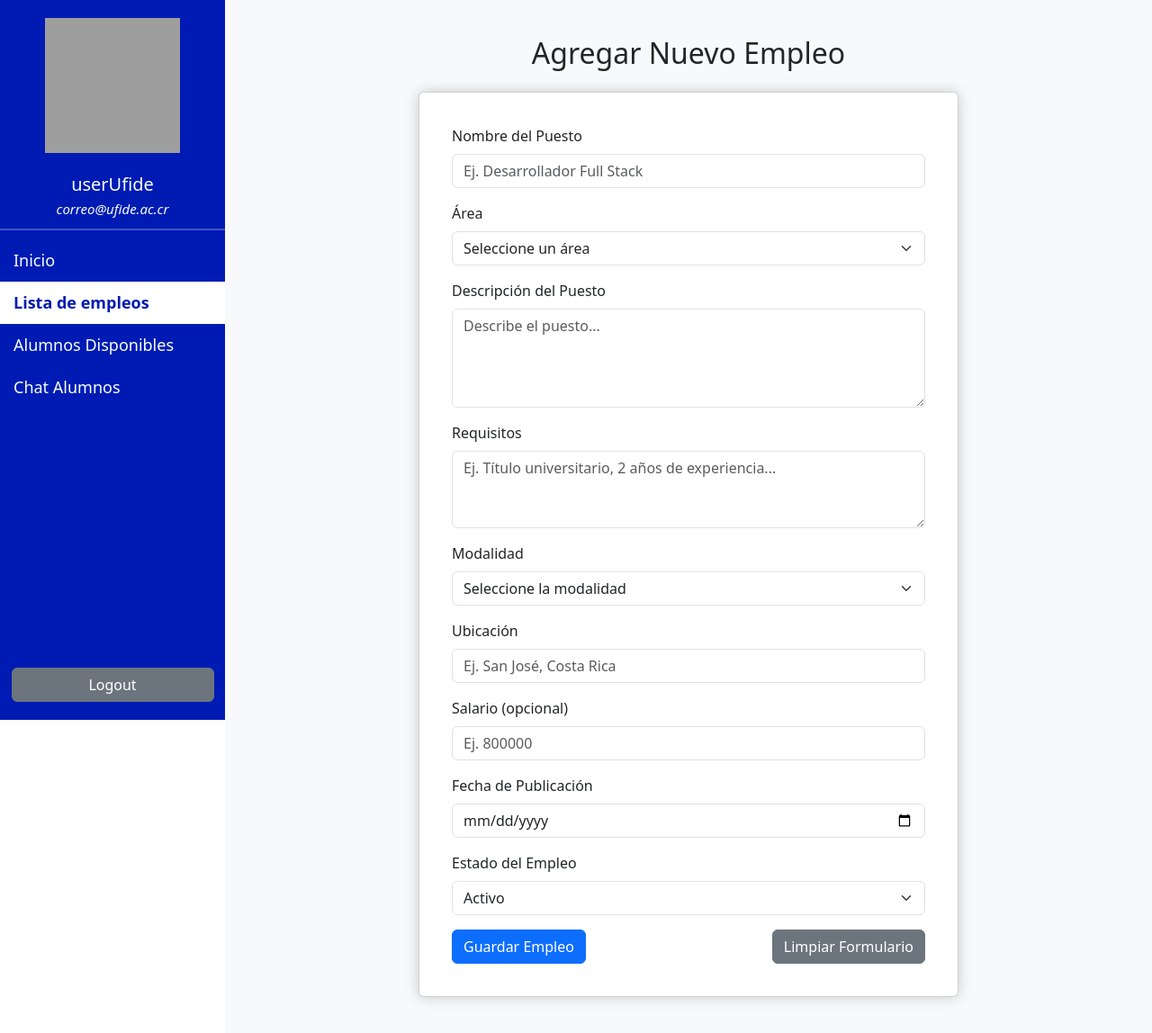
After one commit to rogmg03/sc502-1c2025-grupo2, a PHP site: page /app/views/content/aplicar_empleo.php in a window 1280 px wide. The commit adds this page. Shown: the whole page at 90% size. Run offline with PHP 8.4, Linux system fonts and the light colour scheme; a stand-in replaces the project's code that opens the database connection; grey boxes are pictures that could not be loaded.

Commit message:
aplicar y agregar empleos

```diff
--- /dev/null
+++ b/Proyecto Ambientacion/FideEmpleate/app/views/content/aplicar_empleo.php
@@ -0,0 +1,222 @@
+<?php
+include("conexion.php");
+
+if ($_SERVER["REQUEST_METHOD"] === "POST") {
+    $nombre = $_POST["nombrePuesto"];
+    $area = $_POST["areaPuesto"];
+    $descripcion = $_POST["descripcionPuesto"];
+    $requisitos = $_POST["requisitosPuesto"];
+    $modalidad = $_POST["modalidadPuesto"];
+    $ubicacion = $_POST["ubicacionPuesto"];
+    $salario = $_POST["salarioPuesto"] ?: null; // puede ser NULL
+    $fecha_publicacion = $_POST["fechaPublicacion"];
+    $estado = $_POST["estadoPuesto"];
+
+    $stmt = $conexion->prepare("INSERT INTO empleos
+        (nombre, area, descripcion, requisitos, modalidad, ubicacion, salario, fecha_publicacion, estado)
+        VALUES (?, ?, ?, ?, ?, ?, ?, ?, ?)");
+    $stmt->bind_param("ssssssiss", $nombre, $area, $descripcion, $requisitos, $modalidad, $ubicacion, $salario, $fecha_publicacion, $estado);
+
+    if ($stmt->execute()) {
+        header("Location: confirmacion.php");
+        exit();
+    } else {
+        echo "Error al guardar empleo: " . $stmt->error;
+    }
+
+    $stmt->close();
+    $conexion->close();
+}
+?>
+
+<!DOCTYPE html>
+<html lang="es">
+
+<head>
+  <meta charset="UTF-8" />
+  <meta name="viewport" content="width=device-width, initial-scale=1.0" />
+  <title>Agregar Empleo</title>
+  <link href="https://cdn.jsdelivr.net/npm/bootstrap@5.3.3/dist/css/bootstrap.min.css" rel="stylesheet" />
+
+  <style>
+    .vertical-nav {
+      height: 100%;
+      width: 250px;
+      position: fixed;
+      top: 0;
+      left: 0;
+      background-color: #001bb3;
+      padding-top: 20px;
+    }
+
+    .vertical-nav img {
+      display: block;
+      margin: 0 auto 20px auto;
+      height: 150px;
+      width: 150px;
+    }
+
+    .vertical-nav .usuario {
+      text-align: center;
+      color: mintcream;
+      font-size: 20px;
+      margin-bottom: 1px;
+    }
+
+    .vertical-nav .correo {
+      text-align: center;
+      color: mintcream;
+      font-size: 15px;
+      font-style: italic;
+      margin-bottom: 5px;
+    }
+
+    .vertical-nav .horizontal-divider {
+      border-top: 2px solid white;
+      width: 100%;
+      margin: 10px 0;
+    }
+
+    .vertical-nav a {
+      padding: 10px 15px;
+      text-decoration: none;
+      font-size: 18px;
+      color: mintcream;
+      display: block;
+    }
+
+    .vertical-nav a:hover {
+      background-color: #001bb3;
+    }
+
+    .vertical-nav a.active-link {
+      background-color: white;
+      color: #001bb3;
+      font-weight: bold;
+    }
+
+    .logout-btn {
+      position: absolute;
+      bottom: 20px;
+      width: 90%;
+      left: 5%;
+      color: white;
+    }
+
+    .main-content {
+      margin-left: 250px;
+      padding: 40px;
+      min-height: 100vh;
+      background-color: #f8f9fa;
+    }
+
+    .form-container {
+      display: flex;
+      justify-content: center;
+      align-items: center;
+      flex-direction: column;
+    }
+
+    .card-form {
+      width: 100%;
+      max-width: 600px;
+      padding: 20px;
+      box-shadow: 0 0 15px rgba(0, 0, 0, 0.2);
+    }
+  </style>
+</head>
+
+<body>
+  <div class="vertical-nav">
+    <img src="./Images/userImg.png" alt="Logo" />
+
+    <div class="usuario">userUfide</div>
+    <div class="correo">correo@ufide.ac.cr</div>
+    <hr class="horizontal-divider" />
+
+    <a href="Home_reclutador.html">Inicio</a>
+    <a href="ver_empleos_agente.html" class="active-link">Lista de empleos</a>
+    <a href="lista_alumnos.html">Alumnos Disponibles</a>
+    <a href="chat_agente.html">Chat Alumnos</a>
+
+    <button class="btn btn-secondary logout-btn">Logout</button>
+  </div>
+
+  <div class="main-content">
+    <div class="form-container">
+      <h2 class="mb-4">Agregar Nuevo Empleo</h2>
+
+      <div class="card card-form">
+        <div class="card-body">
+          <form action="agregar_empleo.php" method="POST">
+            <div class="mb-3">
+              <label for="nombrePuesto" class="form-label">Nombre del Puesto</label>
+              <input type="text" class="form-control" id="nombrePuesto" name="nombrePuesto" placeholder="Ej. Desarrollador Full Stack" required />
+            </div>
+
+            <div class="mb-3">
+              <label for="areaPuesto" class="form-label">Área</label>
+              <select class="form-select" id="areaPuesto" name="areaPuesto" required>
+                <option selected disabled>Seleccione un área</option>
+                <option value="Tecnología">Tecnología</option>
+                <option value="Administración">Administración</option>
+                <option value="Marketing">Marketing</option>
+                <option value="Finanzas">Finanzas</option>
+              </select>
+            </div>
+
+            <div class="mb-3">
+              <label for="descripcionPuesto" class="form-label">Descripción del Puesto</label>
+              <textarea class="form-control" id="descripcionPuesto" name="descripcionPuesto" rows="4" placeholder="Describe el puesto..."></textarea>
+            </div>
+
+            <div class="mb-3">
+              <label for="requisitosPuesto" class="form-label">Requisitos</label>
+              <textarea class="form-control" id="requisitosPuesto" name="requisitosPuesto" rows="3" placeholder="Ej. Título universitario, 2 años de experiencia..."></textarea>
+            </div>
+
+            <div class="mb-3">
+              <label for="modalidadPuesto" class="form-label">Modalidad</label>
+              <select class="form-select" id="modalidadPuesto" name="modalidadPuesto" required>
+                <option selected disabled>Seleccione la modalidad</option>
+                <option value="Presencial">Presencial</option>
+                <option value="Remoto">Remoto</option>
+                <option value="Híbrido">Híbrido</option>
+              </select>
+            </div>
+
+            <div class="mb-3">
+              <label for="ubicacionPuesto" class="form-label">Ubicación</label>
+              <input type="text" class="form-control" id="ubicacionPuesto" name="ubicacionPuesto" placeholder="Ej. San José, Costa Rica" />
+            </div>
+
+            <div class="mb-3">
+              <label for="salarioPuesto" class="form-label">Salario (opcional)</label>
+              <input type="number" class="form-control" id="salarioPuesto" name="salarioPuesto" placeholder="Ej. 800000" />
+            </div>
+
+            <div class="mb-3">
+              <label for="fechaPublicacion" class="form-label">Fecha de Publicación</label>
+              <input type="date" class="form-control" id="fechaPublicacion" name="fechaPublicacion" required />
+            </div>
+
+            <div class="mb-3">
+              <label for="estadoPuesto" class="form-label">Estado del Empleo</label>
+              <select class="form-select" id="estadoPuesto" name="estadoPuesto" required>
+                <option value="Activo">Activo</option>
+                <option value="Inactivo">Inactivo</option>
+              </select>
+            </div>
+
+            <div class="d-flex justify-content-between">
+              <button type="submit" class="btn btn-primary">Guardar Empleo</button>
+              <button type="reset" class="btn btn-secondary">Limpiar Formulario</button>
+            </div>
+          </form>
+        </div>
+      </div>
+    </div>
+  </div>
+</body>
+
+</html>
```
Also changed, not shown: Proyecto Ambientacion/FideEmpleate/app/controllers/agregar_empleoController.php (added, +50 -0 lines), Proyecto Ambientacion/FideEmpleate/app/controllers/aplicar_empleoController.php (added, +43 -0 lines), Proyecto Ambientacion/FideEmpleate/app/views/content/agregar_empleo.php (renamed from Proyecto Ambientacion/FideEmpleate/app/views/content/agregar_empleo.html, +43 -18 lines), Proyecto Ambientacion/FideEmpleate/app/views/content/aplicar_empleo.html (deleted, +0 -167 lines).
